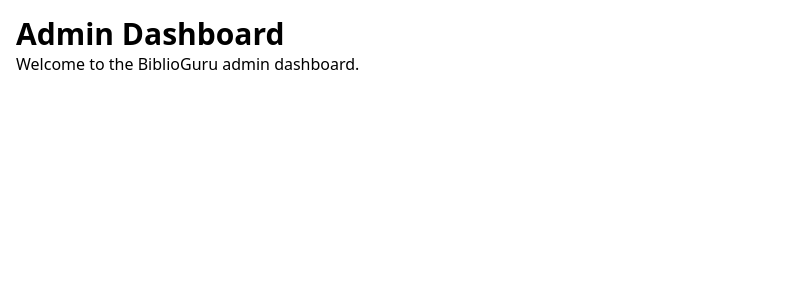
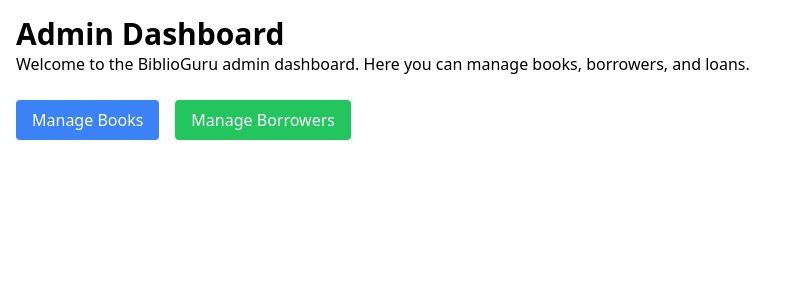
Before and after one commit to liquidmonks/BiblioGuru, a React app in the folder biblioguru-client/: page /dashboard in a window 1280 px wide. Shown: the top 300 px of the page, without its empty margins (0-796 px from the left). Built offline with nearby package versions, Linux system fonts and the light colour scheme; sample sign-in values are in the browser's storage; the HTML template or start-up script is replaced by a standard one.

Commit message:
Refactor code to improve readability and add functionality for managing books and borrowers in the admin dashboard.

```diff
--- a/biblioguru-client/src/pages/Dashboard.jsx
+++ b/biblioguru-client/src/pages/Dashboard.jsx
@@ -5,17 +5,33 @@
     const navigate = useNavigate();
 
     useEffect(() => {
+        // Check if the admin is authenticated
         const token = localStorage.getItem('token');
         if (!token) {
-            navigate('/');
+            navigate('/'); // Redirect to login if no token is found
         }
     }, [navigate]);
 
     return (
         <div className="p-4">
             <h1 className="text-3xl font-bold">Admin Dashboard</h1>
-            <p>Welcome to the BiblioGuru admin dashboard.</p>
+            <p>Welcome to the BiblioGuru admin dashboard. Here you can manage books, borrowers, and loans.</p>
+
             {/* Placeholder for other components like book management and borrower management */}
+            <div className="mt-6">
+                <button
+                    onClick={() => navigate('/manage-books')}
+                    className="bg-blue-500 text-white px-4 py-2 rounded mr-4"
+                >
+                    Manage Books
+                </button>
+                <button
+                    onClick={() => navigate('/manage-borrowers')}
+                    className="bg-green-500 text-white px-4 py-2 rounded"
+                >
+                    Manage Borrowers
+                </button>
+            </div>
         </div>
     );
 }
```
